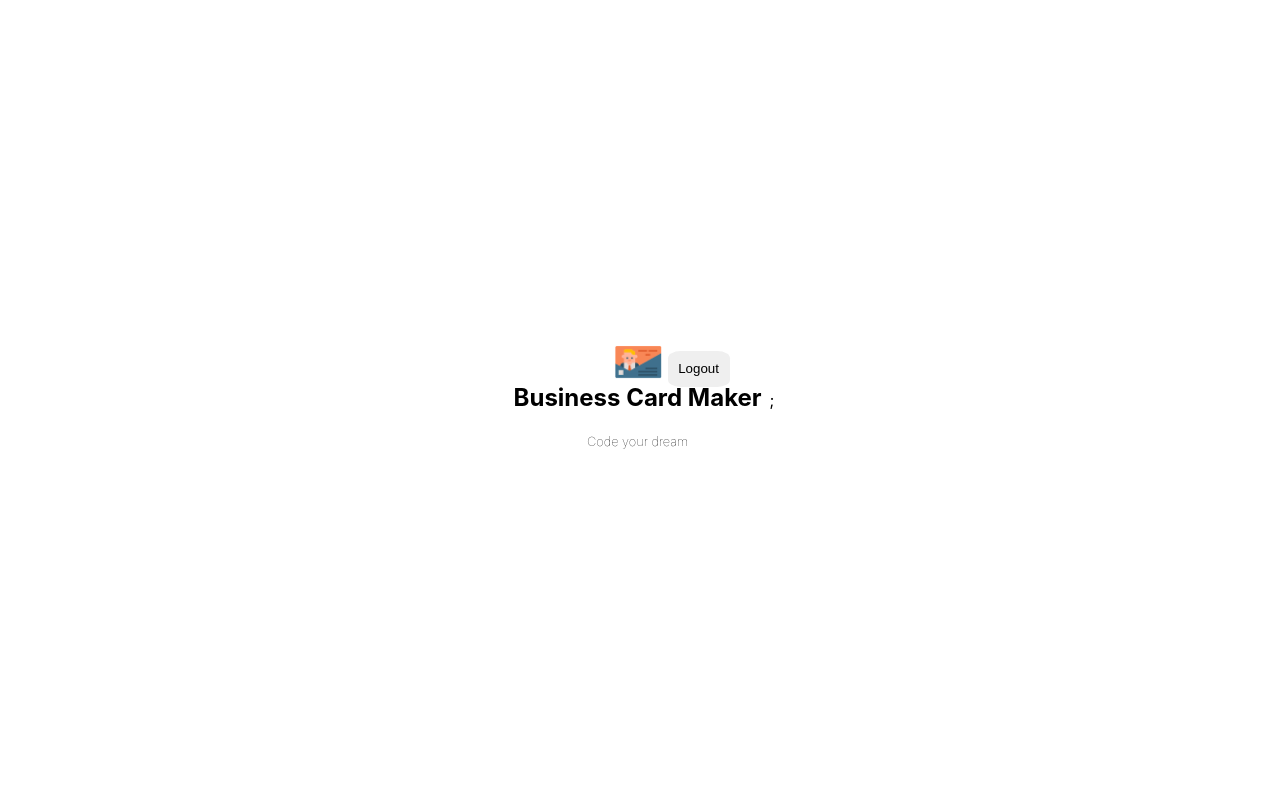
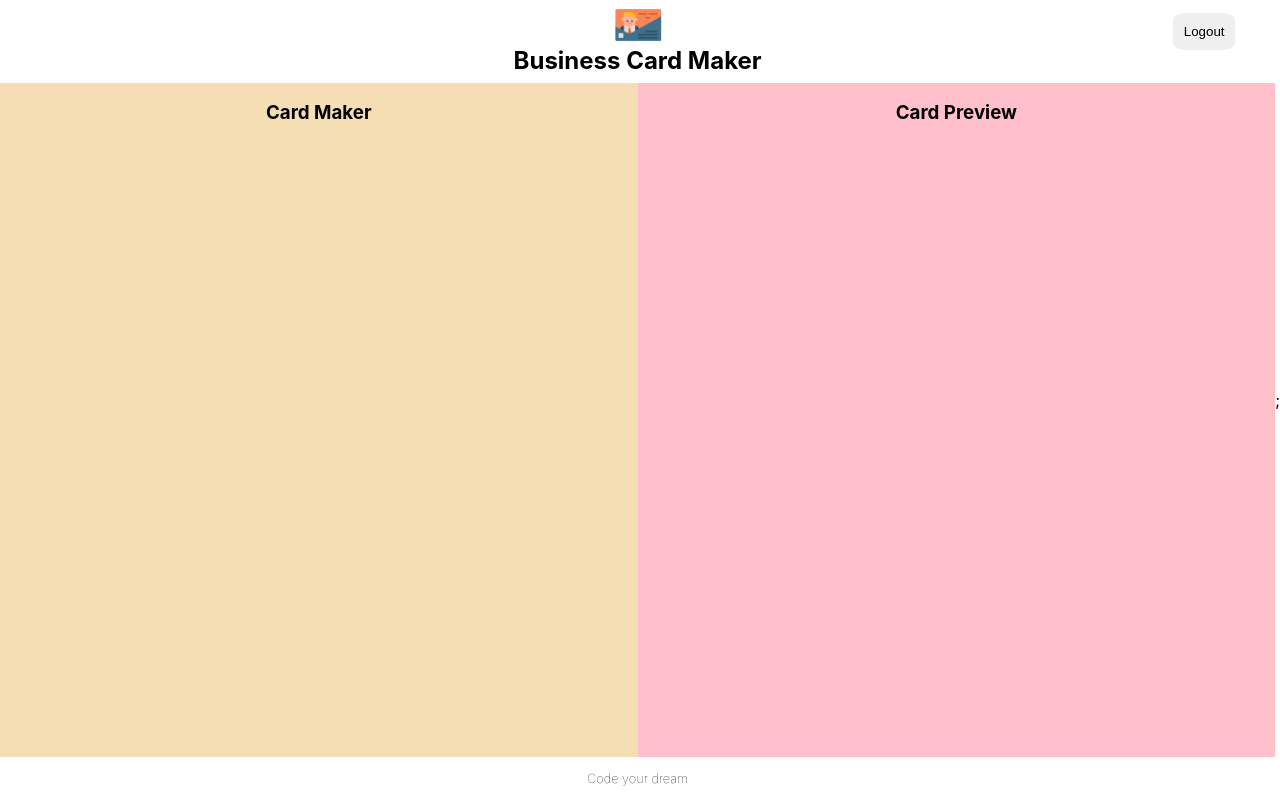
Before and after one commit to younahshin-dev/react_card-maker, a React (Create React App) app: page /maker in a window 1280 px wide. Built offline with nearby package versions, Linux system fonts and the light colour scheme; no server answers; sample sign-in values are in the browser's storage.

Commit message:
add editor and preview layout

```diff
--- /dev/null
+++ b/src/components/editor/editor.jsx
@@ -0,0 +1,10 @@
+import React from 'react';
+import styles from './editor.module.css';
+
+const Editor = props =>
+    <section className={styles.editor}>
+        <h1 className={styles.title}>Card Maker</h1>
+    </section>
+;
+
+export default Editor;
--- /dev/null
+++ b/src/components/editor/editor.module.css
@@ -0,0 +1,13 @@
+@value makerGreen from '../../common/colors.css';
+
+.editor {
+    flex-basis: 50%;
+    background-color: wheat;
+}
+
+.title {
+    width: 100%;
+    text-align:center;
+    margin-bottom: 1em;
+    color: makerGreen;
+}
--- a/src/components/maker/maker.jsx
+++ b/src/components/maker/maker.jsx
@@ -2,6 +2,8 @@
 import styles from './maker.module.css';
 import Footer from '../footer/footer';
 import Header from '../header/header';
+import Editor from '../editor/editor';
+import Preview from '../preview/preview';
 import { useHistory } from 'react-router';
 
 const Maker = ({authService}) => {
@@ -21,6 +23,10 @@
     return (
         <section className={styles.maker}>
             <Header onLogout={onLogout}/>
+            <div className={styles.container}>
+                <Editor/>
+                <Preview/>
+            </div>
             <Footer/>
         </section>
     )
--- a/src/components/maker/maker.module.css
+++ b/src/components/maker/maker.module.css
@@ -0,0 +1,20 @@
+@value mediaQuery from '../../common/size.css';
+
+.maker {
+    width: 100%;
+    height: 100%;
+    display:flex;
+    flex-direction: column;
+}
+
+.container {
+    display: flex;
+    flex: 1;
+}
+
+@media screen and (max-width: mediaQuery) {
+    .container {
+        flex-direction: column;
+    }
+
+}
--- /dev/null
+++ b/src/components/preview/preview.jsx
@@ -0,0 +1,10 @@
+import React from 'react';
+import styles from './preview.module.css';
+
+const Preview = props =>
+    <section className={styles.preview}>
+        <h1 className={styles.title}>Card Preview</h1>
+    </section>
+;
+
+export default Preview;
--- /dev/null
+++ b/src/components/preview/preview.module.css
@@ -0,0 +1,14 @@
+@value makerGreen from '../../common/colors.css';
+
+.preview {
+    flex-basis: 50%;
+    background-color: pink;
+}
+
+
+.title {
+    width: 100%;
+    text-align:center;
+    margin-bottom: 1em;
+    color: makerGreen;
+}
```
Also changed, not shown: 1 other file (tests, documents, lock files or other folders).
